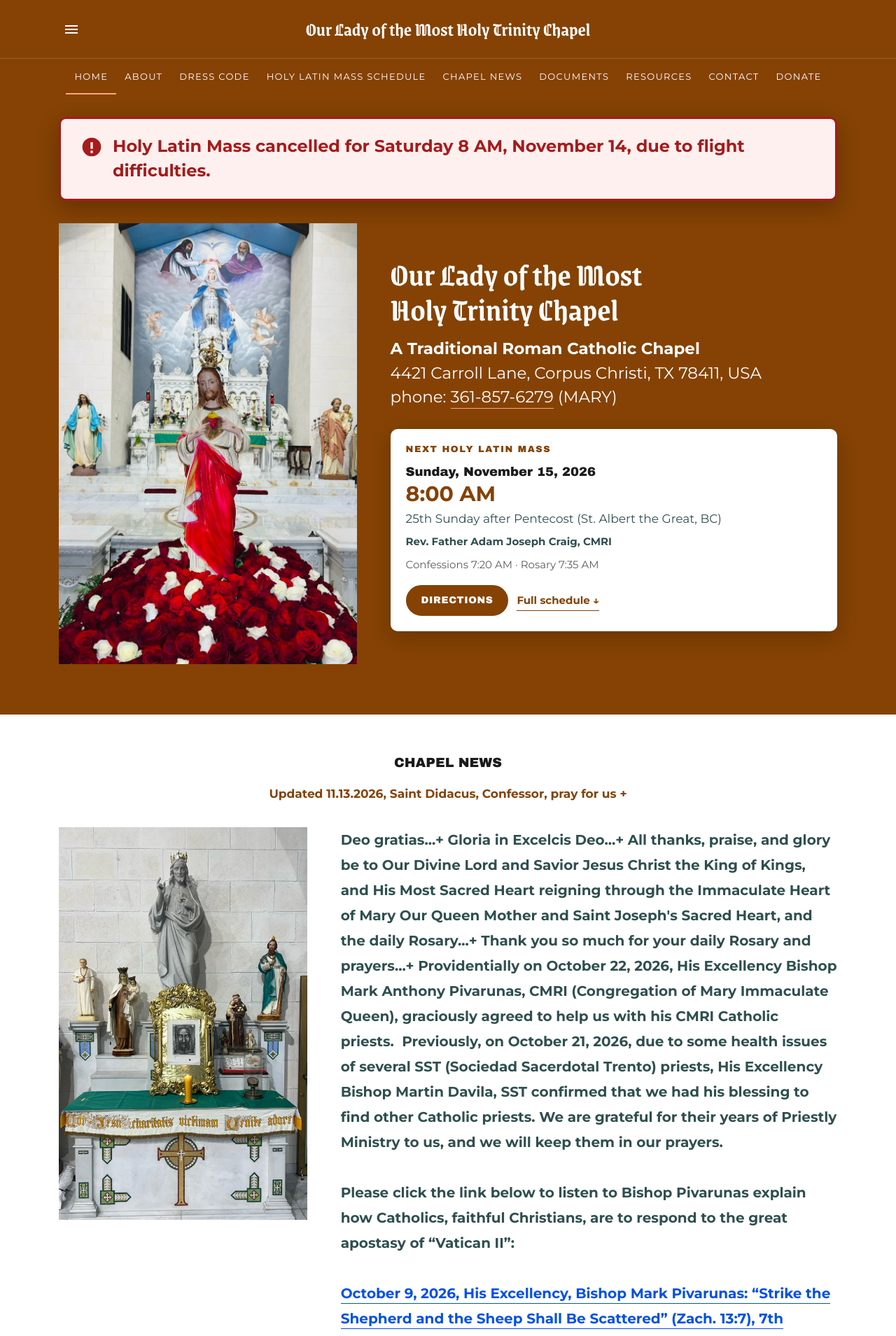
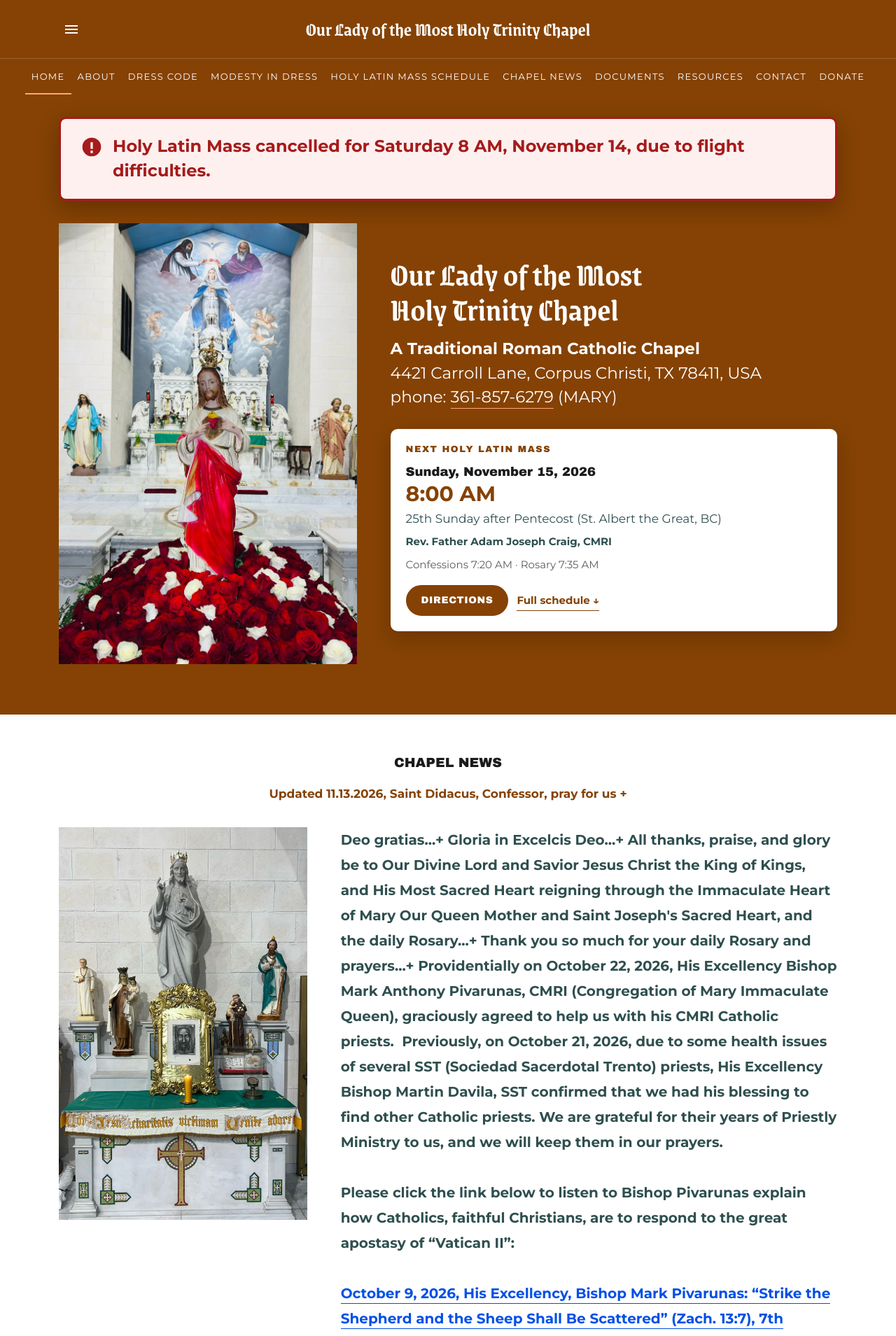
Before and after one commit to ourladymhtchurch/ourladymhtchurch.github.io, a Jekyll site: the page built from index.html, in a window 1280 px wide. Shown: the top 1909 px of the page at 70% size. Built offline with Jekyll 4.4.1, drawn with Linux system fonts in a browser that asks for light colours.

Commit message:
Add Modesty in Dress after Dress Code in the menus and the New to the Chapel? buttons

```diff
--- a/_data/navigation.yml
+++ b/_data/navigation.yml
@@ -14,6 +14,8 @@ primary:
     url: /about/
   - title: "Dress Code"
     url: /dress-code/
+  - title: "Modesty in Dress"
+    url: https://www.salvemariaregina.info/Modesty.html
   - title: "Holy Latin Mass Schedule"
     url: /#mass-schedule
   - title: "Chapel News"
@@ -34,6 +36,8 @@ drawer:
     url: /about/
   - title: "Dress Code"
     url: /dress-code/
+  - title: "Modesty in Dress"
+    url: https://www.salvemariaregina.info/Modesty.html
   - title: "Holy Latin Mass Schedule"
     url: /#mass-schedule
   - title: "Chapel News"
@@ -74,8 +78,6 @@ drawer:
         url: http://www.unamsanctam.org
   - title: "THE TRUE PAPACY"
     url: https://thecatholicwire.org/the-crisis-in-the-catholic-church/do-we-have-a-bad-pope-or-no-pope-understanding-the-papacy-and-the-passion-of-the-church/
-  - title: "MODESTY IN DRESS"
-    url: https://www.salvemariaregina.info/Modesty.html
   - title: "PROPHECY OF APOSTASY"
     url: http://www.marienfried.com/catholic%20teachings/prophecy%20of%20apostasy.html
   - title: "FALSE ECUMENISM IN ACTION"
--- a/_includes/header.html
+++ b/_includes/header.html
@@ -15,7 +15,11 @@
           {%- if page.url == "/" %}{% assign active = true %}{% endif -%}
         {%- elsif item.url contains "#" -%}
         {%- elsif page.url contains item.url %}{% assign active = true %}{% endif -%}
+        {%- if item.url contains "://" %}
+        <li><a href="{{ item.url }}" target="_blank" rel="noopener">{{ item.title }}</a></li>
+        {%- else %}
         <li><a href="{{ item.url | relative_url }}"{% if active %} class="is-active" aria-current="page"{% endif %}>{{ item.title }}</a></li>
+        {%- endif %}
         {% endfor %}
       </ul>
     </div>
--- a/_sass/olmht/_header.scss
+++ b/_sass/olmht/_header.scss
@@ -34,9 +34,14 @@
   border-bottom: 2px solid transparent;
 }
 .primary-nav__list a:hover, .primary-nav__list a.is-active { border-bottom-color: var(--peach); }
-/* Tighter spacing below 1920px keeps all nine links on one row ("Holy Latin Mass
-   Schedule" is long); the 984px container also gets slightly smaller text. */
-@media (min-width: 1280px) and (max-width: 1919px) { .primary-nav__list a { padding-left: 12px; padding-right: 12px; } }
+/* Keeping all ten links on one row ("Holy Latin Mass Schedule" and "Modesty in Dress" are
+   long): the row spans the whole window instead of the page container, spacing is tighter
+   below 1920px, and the text gets slightly smaller on narrower screens. */
+@media (min-width: 1024px) { .primary-nav .container { width: 100%; } }
+@media (min-width: 1280px) and (max-width: 1919px) { .primary-nav__list a { padding-left: 9px; padding-right: 9px; } }
 @media (min-width: 1024px) and (max-width: 1279px) {
   .primary-nav__list a { padding-left: 7px; padding-right: 7px; font-size: 12px; letter-spacing: .08em; }
 }
+@media (min-width: 1024px) and (max-width: 1151px) {
+  .primary-nav__list a { padding-left: 6px; padding-right: 6px; font-size: 11px; letter-spacing: .06em; }
+}
--- a/index.html
+++ b/index.html
@@ -121,6 +121,7 @@ featured.yml, prayer.yml and devotions.yml.
       <p class="text text--slate text--center">If you're new to the Chapel, welcome! Please read the Dress Code. When coming from no church, or a different church, one should speak to the Catholic Priest and learn and make with the Priest's direction and assistance: the Tridentine Profession of Faith after studying the Baltimore Catechism.</p>
       <p class="button-row">
         <a class="btn" href="{{ '/dress-code/' | relative_url }}">Dress Code</a>
+        <a class="btn btn--outline" href="https://www.salvemariaregina.info/Modesty.html" target="_blank" rel="noopener">Modesty in Dress</a>
         <a class="btn btn--outline" href="{{ '/documents/profession-of-faith/' | relative_url }}">Profession of Faith</a>
         <a class="btn btn--outline" href="https://www.cmri.org/baltimore-catechism-no-2/" target="_blank" rel="noopener">Baltimore Catechism</a>
         <a class="btn btn--outline" href="{{ site.chapel.phone_link }}">Call {{ site.chapel.phone }}</a>
```
